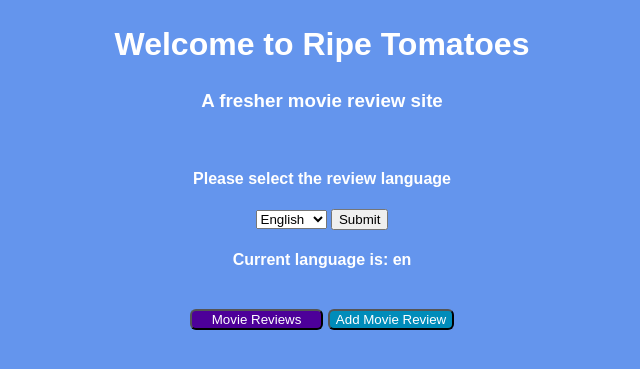
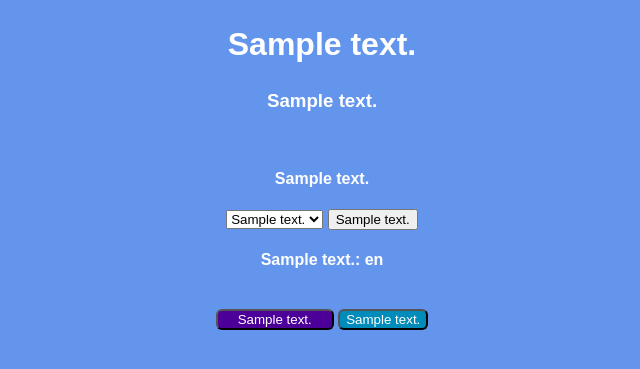
Before and after one commit to KvnEYoung/Internet-and-Cloud, a Flask app: template final/Reviews/templates/index.html in a window 1280 px wide. Shown: the part 119-488 px from the top of the page, without its empty margins (318-958 px from the left). Run offline with Flask 2, Linux system fonts and the light colour scheme; the template is opened without the code that fills it: most values are stand-ins (such as "Sample title", 1, 10 or a date in 2020); some web fonts are replaced.

Commit message:
Added index page text tranlation

```diff
--- a/final/Reviews/templates/index.html
+++ b/final/Reviews/templates/index.html
@@ -3,23 +3,23 @@
 
 {% block content %}
 <center>
-  <h1>Welcome to Ripe Tomatoes</h1>
-  <h3>A fresher movie review site</h3>
+  <h1>{{text[0]}}</h1>
+  <h3>{{text[1]}}</h3>
   <br>
-  <h4>Please select the review language</h4>
+  <h4>{{text[2]}}</h4>
   <form method="POST" action="">
     <select name="review_lang">
-      <option value="en">English</option>
-      <option value="es">Spanish</option>
-      <option value="it">Italian</option>
+      <option value="en">{{text[3]}}</option>
+      <option value="es">{{text[4]}}</option>
+      <option value="it">{{text[5]}}</option>
     </select>
-    <button type="submit">Submit</button>
+    <button type="submit">{{text[6]}}</button>
   </form>
-  <h4>Current language is: {{language}}</h4>
+  <h4>{{text[7]}}: {{language}}</h4>
   <br>
   <form>
- 	<button type="submit" formaction="{{ url_for('views.reviews') }}" style="background-color:#4d0099; color:white; border-radius: 6px; padding-left: 1.5em; padding-right: 1.5em;">Movie Reviews</button>
-  	<button type="submit" formaction="{{ url_for('views.submit') }}" style="background-color:#008CBA; color:white; border-radius: 6px">Add Movie Review</button>
+ 	<button type="submit" formaction="{{ url_for('views.reviews') }}" style="background-color:#4d0099; color:white; border-radius: 6px; padding-left: 1.5em; padding-right: 1.5em;">{{text[8]}}</button>
+  	<button type="submit" formaction="{{ url_for('views.submit') }}" style="background-color:#008CBA; color:white; border-radius: 6px">{{text[9]}}</button>
   </form>
 </center>
 {% endblock %}
```
Also changed, not shown: final/Reviews/views.py (+10 -2 lines).
